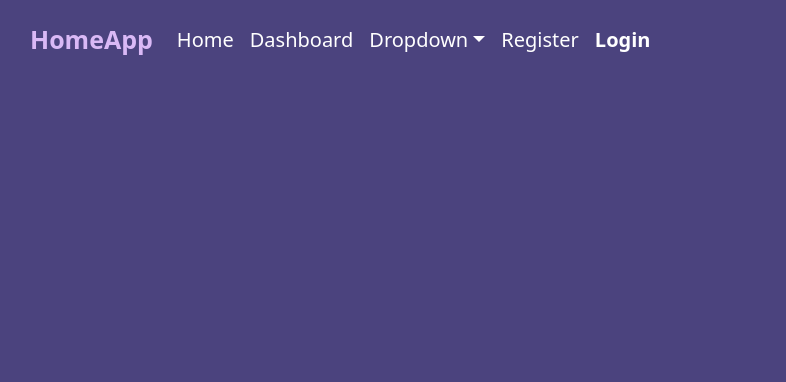
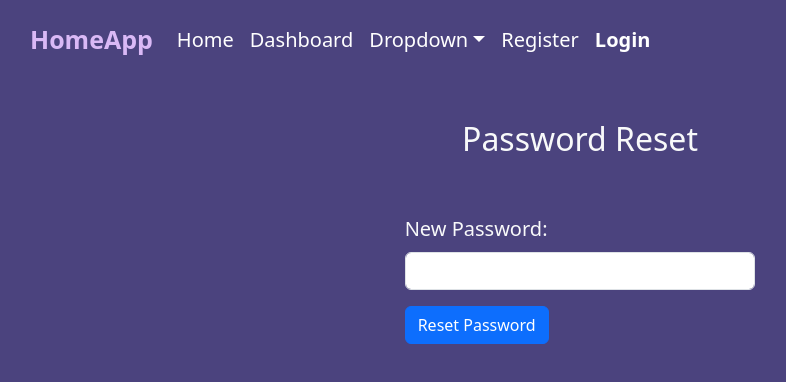
Before and after one commit to ManuelDenis/Telmed, a React (Create React App) app in the folder frontend/: page /Reset-password/1/1 in a window 1280 px wide. Shown: the top 382 px of the page, without its empty margins (60-846 px from the left). Built offline with nearby package versions, Linux system fonts and the light colour scheme.

Commit message:
build frontend38

```diff
--- a/frontend/src/App.js
+++ b/frontend/src/App.js
@@ -25,7 +25,7 @@ function App() {
         <Route path="/ConfirmationSent" element={<ConfirmationSent/>} />
         <Route path="/Login" element={<Login />} />
         <Route path="/PasswordReset" element={<PasswordReset/>} />
-        <Route path="/api/auth/reset-password/:user_id/:token" element={<ResetPasswordPage/>} />
+        <Route path="reset-password/:user_id/:token" element={<ResetPasswordPage/>} />
       </Routes>
       </BrowserRouter>
         </Row>
```
